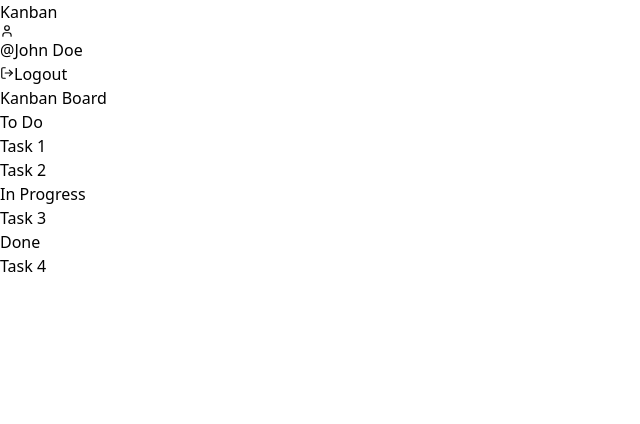
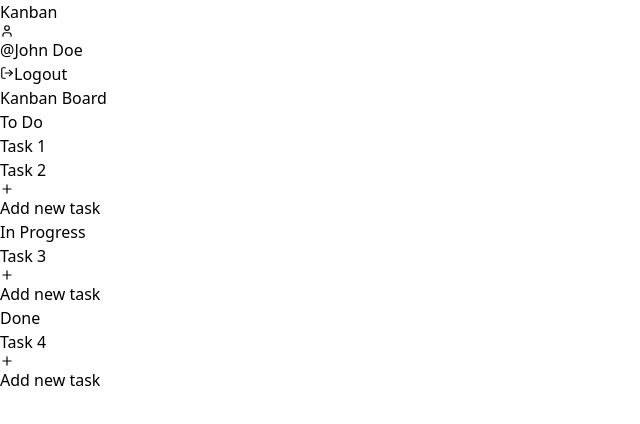
Before and after one commit to skzkesh/kanban-frontend, a React (Vite) app: page /dashboard in a window 1280 px wide. Shown: the top 424 px of the page, without its empty margins (0-640 px from the left). Built offline with nearby package versions, Linux system fonts and the light colour scheme.

Commit message:
create add button for task

```diff
--- a/src/components/BoardPage/Column.tsx
+++ b/src/components/BoardPage/Column.tsx
@@ -1,6 +1,8 @@
 import { TaskCard } from "./TaskCard";
 
 import type { Task } from "../../types/task";
+
+import { AddButton } from '../ColumnComponent/AddButton';
 
 type ColumnProps = {
     title: string;
@@ -8,17 +10,23 @@ type ColumnProps = {
 }
 
 export function Column({ title, tasks }: ColumnProps) {
+    const handleAddTask = () => {
+        //console.log("add");
+    }
+
     return (
-        <div className="w-72 bg-gray-400 justify-center flex-col rounded-lg">
+        <div className="w-72 bg-gray-400 rounded-lg flex flex-col p-2">
             {/* Column Title */}
-            <h2 className="font-medium my-3 justify-center flex">{title}</h2>
+            <h2 className="font-medium my-3 text-center">{title}</h2>
             {/* Task List */}
-            <div className="flex flex-col gap-3 p-2">
-                {
-                    tasks.map((task) => (
-                        <TaskCard key={task.id} task={task} label={task.label}/>
-                    ))
-                }
+            <div className="flex flex-col gap-3">
+                {tasks.map((task) => (
+                    <TaskCard key={task.id} task={task} label={task.label} />
+                ))}
+            </div>
+            {/* Add Button */}
+            <div className="mt-auto">
+                <AddButton onClick={handleAddTask}/>
             </div>
         </div>
     );
--- a/src/components/BoardPage/Status.tsx
+++ b/src/components/BoardPage/Status.tsx
@@ -1,5 +1,3 @@
-import React from "react";
-
 interface StatusProps {
     label: string;
     color: string;
--- /dev/null
+++ b/src/components/ColumnComponent/AddButton.tsx
@@ -0,0 +1,14 @@
+import { Plus } from 'lucide-react';
+
+interface AddButtonProps {
+    onClick: () => void;
+}
+
+export const AddButton: React.FC<AddButtonProps> = ({ onClick }) => {
+    return (
+        <button className="flex flex-row items-center pl-2 py-2 gap-2 hover:bg-gray-300 pr-3 rounded" onClick={onClick}>
+            <Plus size={14} color='black'/>
+            <p>Add new task</p>
+        </button>
+    );
+}
```
